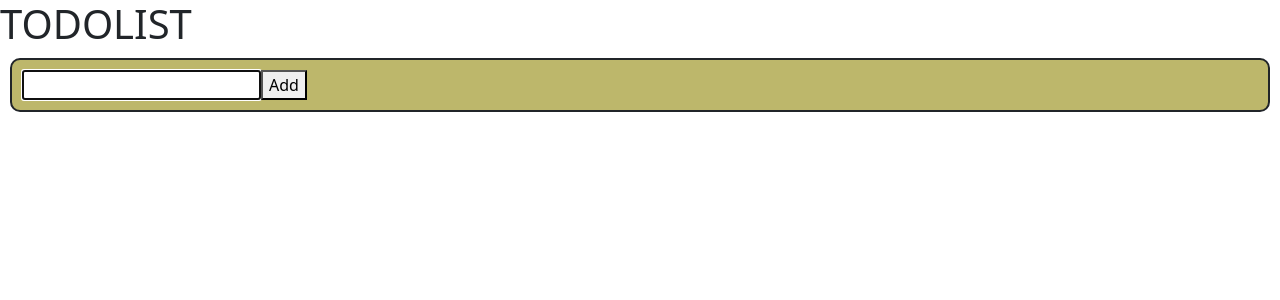
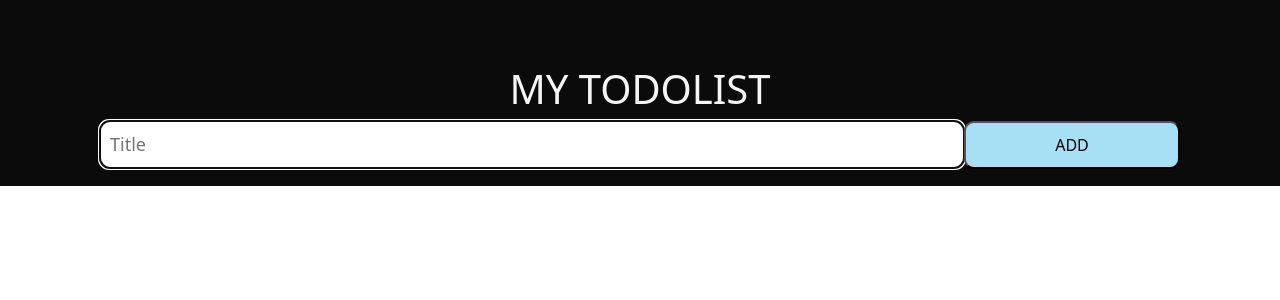
Before and after one commit to Sravanisripriya/myapp, a React (Create React App) app: page / in a window 1280 px wide. Shown: the top 300 px of the page. Built offline with nearby package versions, Linux system fonts and the light colour scheme.

Commit message:
ctodolist

```diff
--- a/src/App.css
+++ b/src/App.css
@@ -1,3 +0,0 @@
-.main{
-    background-color: aqua;
-}
--- a/src/App.js
+++ b/src/App.js
@@ -4,7 +4,7 @@ import Todolist from './todolist';
 function App() {
   return (
     <div className="App">
-    <h1>TODOLIST</h1>
+
    <Todolist/>
     </div>
   );
--- a/src/index.css
+++ b/src/index.css
@@ -1,7 +1,39 @@
-.mybox{
-  padding:10px;
-  margin:10px;
-  border:2px solid;
+.header{
+  padding:65px 100px;
+  color:whitesmoke;
+  text-align:center;
+  background-color:hsla(300, 14%, 1%, 0.961);
+}
+
+#inp{
+  margin:0;
+  border:none;
   border-radius:10px;
-  background-color: darkkhaki;
+  width: 80%;
+  padding: 10px;
+  float: left;
+  font-size: 18px;
+  color:black
 }
+#btn {
+  padding: 10px;
+  width: 20%;
+  background: #a7e0f4;
+  float: left;
+  text-align: center;
+  font-size: 16px;
+  border-radius:10px;
+}
+.list:nth-child(odd) {
+  background: #fff;
+}
+.list{
+  list-style-type: none;
+  padding:12px;
+  background:#eee;
+  font-size: 22px;
+  color:black;
+ padding:0;
+ margin:0;
+ border-radius:10px
+}
--- a/src/todo.jsx
+++ b/src/todo.jsx
@@ -1,17 +1,17 @@
 import React from "react";
 function Todo({t,del,i,undo,done}){
     return(
+        <div className="list d-flex justify-content-between w-50 m-auto align-items-center">
         <li className={t.status===true?"text-decoration-line-through":""}>
-            {t.title}
-
+        {t.title}
+        </li>
+        <div>
     {t.status===true?
-(<button onClick={()=>{undo(i)}}>Undo</button>):(<button onClick={()=>{done(i)}}>Done</button>)}
-
-    <button onClick={()=>{del(i)}}>Del</button>
-
-
-
-        </li>
+(<button onClick={()=>{undo(i)}} className="btn btn-primary m-2">UNDO</button>):
+(<button onClick={()=>{done(i)}} className="btn btn-success m-2">DONE</button>)}
+    <button onClick={()=>{del(i)}}  className="btn btn-danger m-2">DELETE</button>
+    </div>
+        </div>
     )}
 
 export default React.memo( Todo)
--- a/src/todolist.jsx
+++ b/src/todolist.jsx
@@ -1,5 +1,6 @@
 import React, { useEffect } from "react";
 import Todo from "./todo";
+
 
 function Todolist(){
   var [task,setTask]=React.useState([])
@@ -29,8 +30,6 @@ console.log(inp)
       add()
     }}
 
-
-
   function undo(index){
    var temp=[...task]
    temp[index].status=false
@@ -43,17 +42,18 @@ console.log(inp)
   }
 
   return(
-    <div className="mybox">
-    <input type="text"  ref={inp} onKeyUp={(e)=>{checkEnter(e)}}/>
-    <button onClick={()=>{add()}}>Add</button>
-
+    <div>
+    <div className="header">
+       <h1>MY TODOLIST</h1>
+    <input type="text" placeholder="Title" ref={inp} onKeyUp={(e)=>{checkEnter(e)}} id="inp"/>
+    <button onClick={()=>{add()}} id="btn">ADD</button>
+    </div>
     {
       task.map((etask,i)=>{
         return <Todo t={etask} i={i} del={del} undo={undo} done={done}></Todo>
-
-
       })
     }
+
     </div>
   )}
 
```
